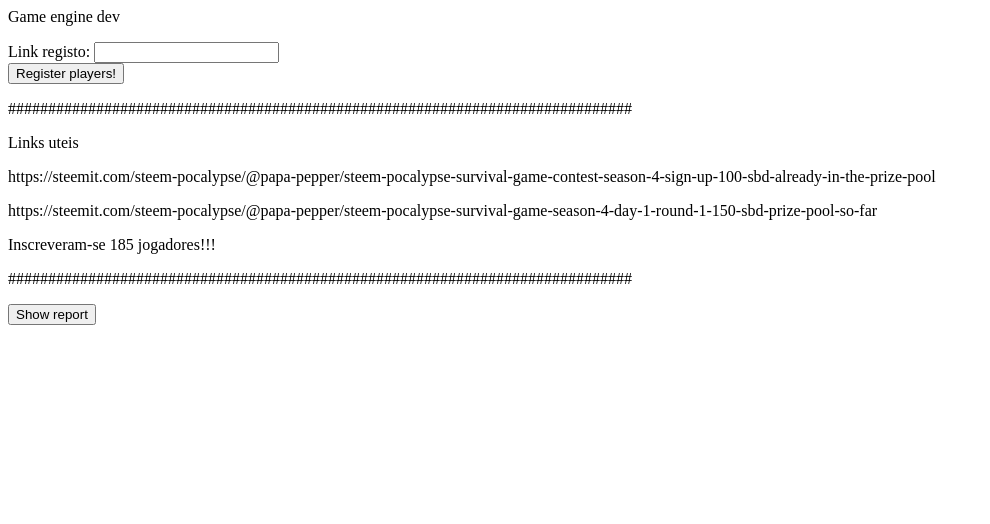
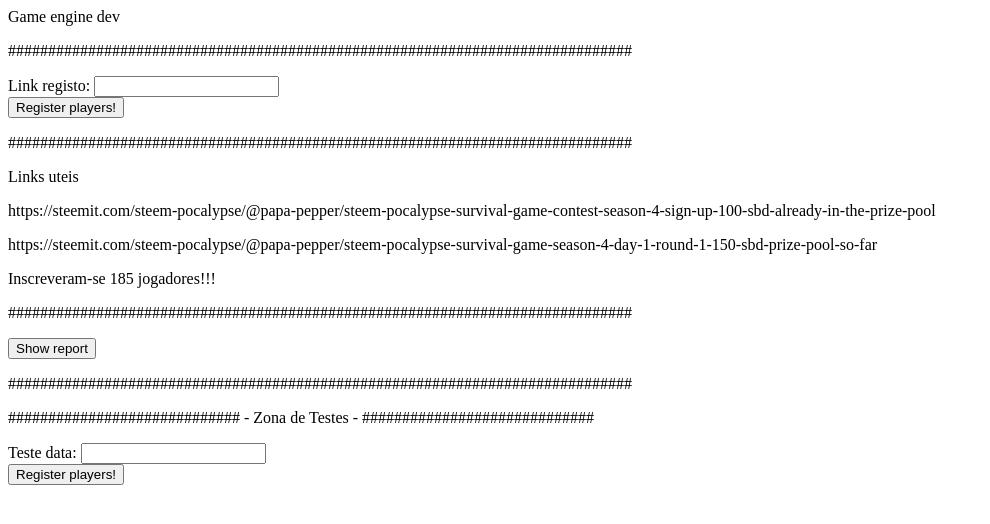
Before and after one commit to bycz6/bycz-js-api, a website: page index.html in a window 1280 px wide. Shown: the whole page, without its empty margins (0-990 px from the left). Drawn offline with Linux system fonts and the light colour scheme.

Commit message:
# WARNING: head commit changed in the meantime
zv




Signed-off-by: bycz6

```diff
--- a/api.js
+++ b/api.js
@@ -121,9 +121,13 @@
 // verifica se o artigo foi criado à mais horas do que as passadas em
 // atributo
 function ver_date(time) {
-	// return true; // ## bypass ##
+	return true; // ## bypass ##
 
-	steem.api.getContent(pAuthor,permlink,function(err, result) {
+	steem.api
+			.getContent(
+					pAuthor,
+					permlink,
+					function(err, result) {
 
 						var release_time = new Date();
 						console.log("post time: " + result.created);
@@ -133,7 +137,10 @@
 						return true;
 
 						if (result.created > new Date() - time) {
-		console.log("Time ok! Passed" + time + " hours since the launchment of the registering!");
+							console
+									.log("Time ok! Passed"
+											+ time
+											+ " hours since the launchment of the registering!");
 							return true;
 						}
 						console
@@ -142,3 +149,28 @@
 					});
 
 }
+/*
+ * Zona de testes
+ *
+ * Funções em teste! Não estão no código central
+ *
+ */
+
+// função para mostrar data de um post
+function show_date() {
+
+}
+
+// função para extrair data de um post
+function init_date() {
+	steem.api.getContent(pAuthor, permlink, function(err, result) {
+
+		var release_time = new Date();
+		console.log("post time: " + result.created);
+		console.log("release time: " + release_time);
+		var temp = release_time + 1;
+		console.log("temp: " + temp);
+
+	});
+
+}
--- a/index.html
+++ b/index.html
@@ -3,12 +3,15 @@
 
 <p>Game engine dev</p>
 
+<p>##############################################################################</p>
 
 Link registo:
 <input type="text" id="link" name="Link">
 <br>
 <input id="clickMe" type="button" value="Register players!"
 	onclick="init_regist();" />
+
+
 
 <p>##############################################################################</p>
 <p>Links uteis</p>
@@ -32,5 +35,22 @@
 
 <p id="playerlist"></p>
 
+<p>##############################################################################</p>
+<p>############################# - Zona de Testes -
+	#############################</p>
+
+Teste data:
+<input type="text" id="link" name="Link">
+<br>
+<input id="clickMe" type="button" value="Register players!"
+	onclick="init_date();" />
+
+<p id="postdate"></p>
+
+<p id="currentdate"></p>
+
+<p id="timeoutdate"></p>
+
+
 </body>
 </html>
```
Lines whose indentation alone changed are shown as unchanged.
